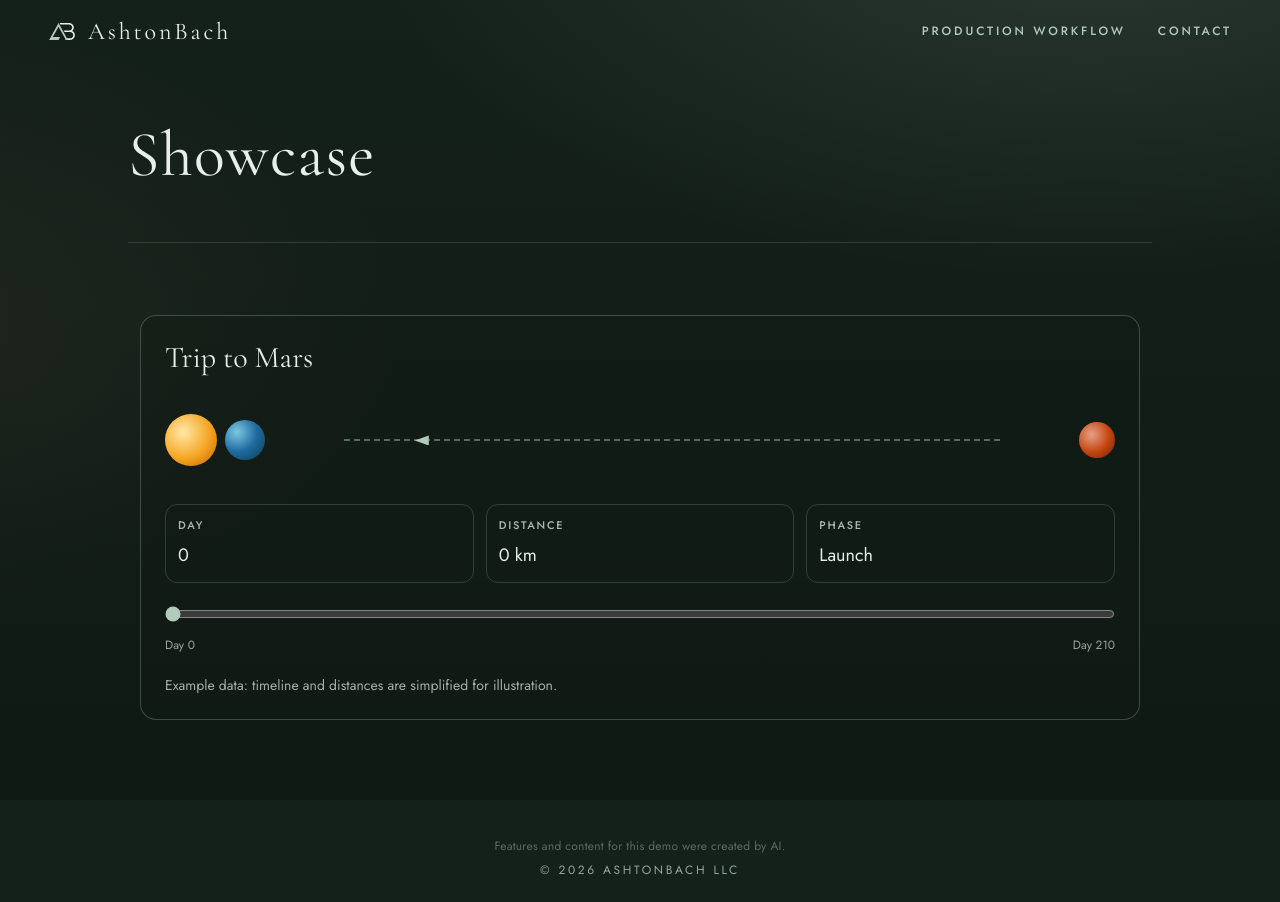
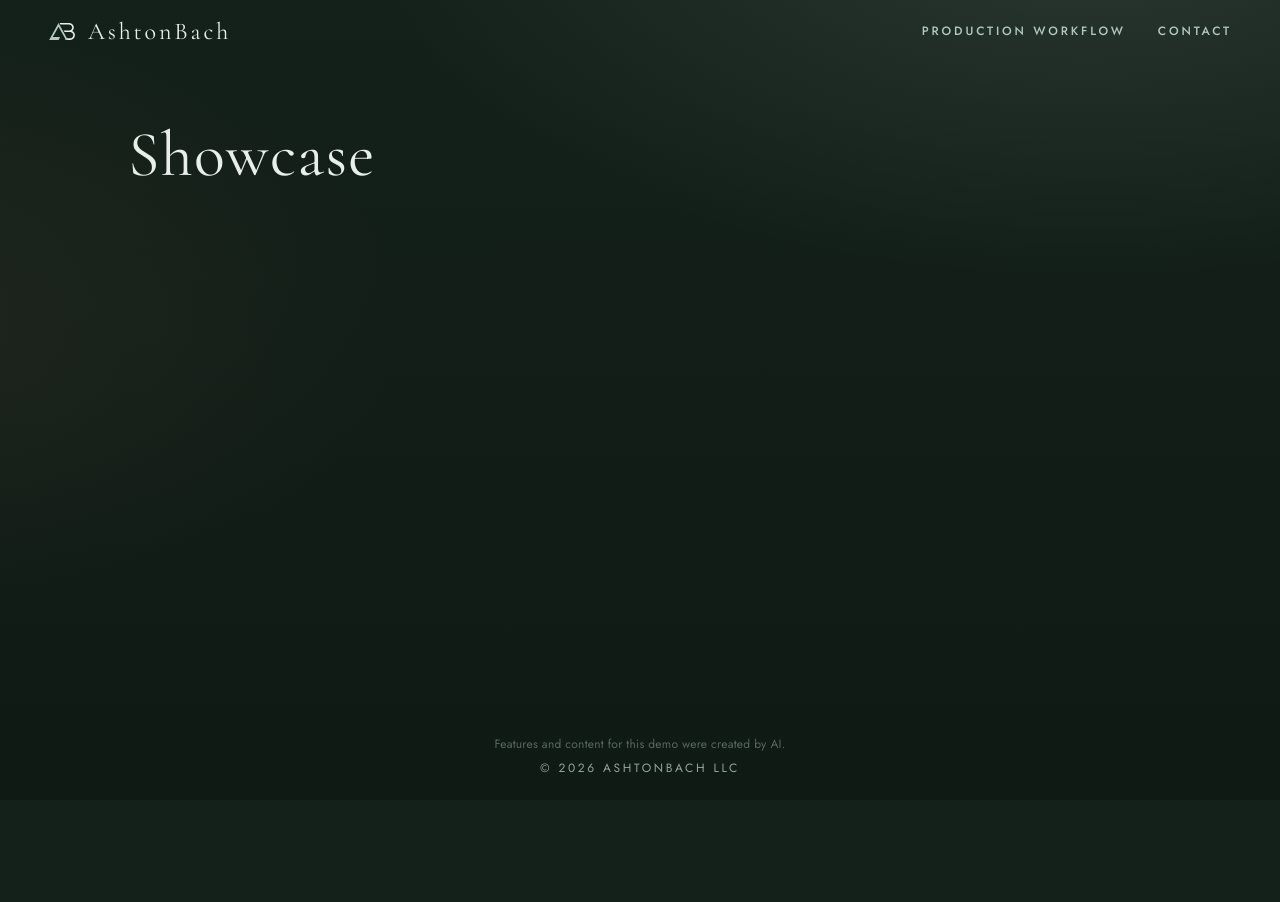
Before and after one commit to ashtonbach/agent-showcase, a Next.js app: page / in a window 1280 px wide. After the commit the page ends 800 px from the top, so only its background shows below. Built offline with nearby package versions, Linux system fonts and the light colour scheme.

Commit message:
Base: lab slot empty, from main 68dad3b (Author: Alder)

```diff
--- a/app/lab/custom-1792662945/index.tsx
+++ /dev/null
@@ -1,124 +0,0 @@
-"use client";
-import { useCallback, useEffect, useRef, useState } from "react";
-
-const MAX_DAY = 210;
-// NASA Insight cruise ~6.5 months (~200 d); ~480M km total path length (simplified linear model).
-const TOTAL_KM = 480_000_000;
-
-function phaseFor(day: number): string {
-  if (day <= 14) return "Launch";
-  if (day >= 196) return "Arrival";
-  return "Cruise";
-}
-
-function distanceKm(day: number): number {
-  return Math.round((day / MAX_DAY) * TOTAL_KM);
-}
-
-export default function Lab() {
-  const [day, setDay] = useState(0);
-  const sectionRef = useRef<HTMLElement>(null);
-  const progress = day / MAX_DAY;
-  const shipLeft = 18 + progress * 64;
-
-  const bump = useCallback((delta: number) => {
-    setDay((d) => Math.min(MAX_DAY, Math.max(0, d + delta)));
-  }, []);
-
-  useEffect(() => {
-    const el = sectionRef.current;
-    if (!el) return;
-    const onKey = (e: KeyboardEvent) => {
-      if (e.key === "ArrowLeft" || e.key === "ArrowDown") {
-        e.preventDefault();
-        bump(-1);
-      } else if (e.key === "ArrowRight" || e.key === "ArrowUp") {
-        e.preventDefault();
-        bump(1);
-      }
-    };
-    el.addEventListener("keydown", onKey);
-    return () => el.removeEventListener("keydown", onKey);
-  }, [bump]);
-
-  const css = `
-.lab-wrap{max-width:min(720px,100%);margin:8px auto 56px;padding:0 12px;box-sizing:border-box}
-.lab-card{border:1px solid rgba(176,203,188,0.28);border-radius:16px;padding:24px;background:rgba(18,26,22,0.35)}
-.lab-h2{font-family:var(--serif);font-weight:400;font-size:30px;line-height:1.2;color:var(--mist);margin:0 0 20px}
-.lab-sky{display:flex;align-items:center;justify-content:space-between;gap:8px;margin:0 0 20px;position:relative;min-height:88px}
-.lab-body{position:relative;flex:1;height:72px;margin:0 8px}
-.lab-dash{position:absolute;left:8%;right:8%;top:50%;height:0;border-top:2px dashed rgba(176,203,188,0.45);transform:translateY(-50%)}
-.lab-ship{position:absolute;top:50%;width:14px;height:10px;transform:translate(-50%,-50%);background:var(--sage);clip-path:polygon(0 50%,100% 0,100% 100%);transition:left 0.15s ease}
-@media (prefers-reduced-motion:reduce){.lab-ship{transition:none}}
-.lab-orb{flex-shrink:0;border-radius:50%;position:relative;z-index:1}
-.lab-sun{width:52px;height:52px;background:radial-gradient(circle at 35% 35%,#ffe9a8,#f5a623 55%,#c45c00)}
-.lab-earth{width:40px;height:40px;background:radial-gradient(circle at 30% 30%,#7ec8e3,#1e6b9e 50%,#0d3d56)}
-.lab-mars{width:36px;height:36px;background:radial-gradient(circle at 35% 35%,#e8a088,#c1440e 55%,#6b2210)}
-.lab-stats{display:grid;grid-template-columns:repeat(3,1fr);gap:12px;margin:0 0 20px}
-@media(max-width:420px){.lab-stats{grid-template-columns:1fr}}
-.lab-stat{border:1px solid rgba(176,203,188,0.2);border-radius:12px;padding:12px}
-.lab-label{font-family:var(--sans);font-weight:500;font-size:11px;letter-spacing:0.16em;text-transform:uppercase;color:rgba(232,238,233,0.75);margin:0 0 6px}
-.lab-val{font-size:18px;color:var(--mist);margin:0}
-.lab-slider-wrap{margin:0}
-.lab-slider{width:100%;accent-color:var(--sage);cursor:pointer}
-.lab-range-labels{display:flex;justify-content:space-between;font-size:12px;color:rgba(232,238,233,0.65);margin-top:6px}
-.lab-note{margin:20px 0 0;font-size:14px;color:rgba(232,238,233,0.7);line-height:1.45}
-`;
-
-  return (
-    <section
-      ref={sectionRef}
-      data-lab="custom-1792662945"
-      aria-labelledby="lab-mars-title"
-      className="lab-wrap"
-      tabIndex={0}
-    >
-      <style>{css}</style>
-      <div className="lab-card">
-        <h2 id="lab-mars-title" className="lab-h2">Trip to Mars</h2>
-        <div className="lab-sky" aria-hidden="true">
-          <div className="lab-orb lab-sun" title="Sun" />
-          <div className="lab-orb lab-earth" title="Earth" />
-          <div className="lab-body">
-            <div className="lab-dash" />
-            <div className="lab-ship" style={{ left: `${shipLeft}%` }} />
-          </div>
-          <div className="lab-orb lab-mars" title="Mars" />
-        </div>
-        <div className="lab-stats">
-          <div className="lab-stat">
-            <p className="lab-label">Day</p>
-            <p className="lab-val">{day}</p>
-          </div>
-          <div className="lab-stat">
-            <p className="lab-label">Distance</p>
-            <p className="lab-val">{distanceKm(day)} km</p>
-          </div>
-          <div className="lab-stat">
-            <p className="lab-label">Phase</p>
-            <p className="lab-val">{phaseFor(day)}</p>
-          </div>
-        </div>
-        <div className="lab-slider-wrap">
-          <input
-            className="lab-slider"
-            type="range"
-            min={0}
-            max={MAX_DAY}
-            value={day}
-            aria-valuemin={0}
-            aria-valuemax={MAX_DAY}
-            aria-valuenow={day}
-            aria-label="Mission day"
-            onChange={(e) => setDay(Number(e.target.value))}
-          />
-          <div className="lab-range-labels">
-            <span>Day 0</span>
-            <span>Day {MAX_DAY}</span>
-          </div>
-        </div>
-        <p className="lab-note">Example data: timeline and distances are simplified for illustration.</p>
-      </div>
-    </section>
-  );
-}
--- a/app/page.tsx
+++ b/app/page.tsx
@@ -1,4 +1,3 @@
-import Lab from "./lab/custom-1792662945";
 import { readDemoKey, demoTitle } from "./demo-name";
 const demoKey = readDemoKey();
 const demoName = demoTitle();
@@ -6,7 +5,7 @@ export default function Page() {
   return (
     <div className="page-stack">
       <h1 className="demo-title" data-i18n={demoKey}>{demoName}</h1>
-      <Lab /> {/* lab:slot */}
+      {/* lab:slot */}
     </div>
   );
 }
```
